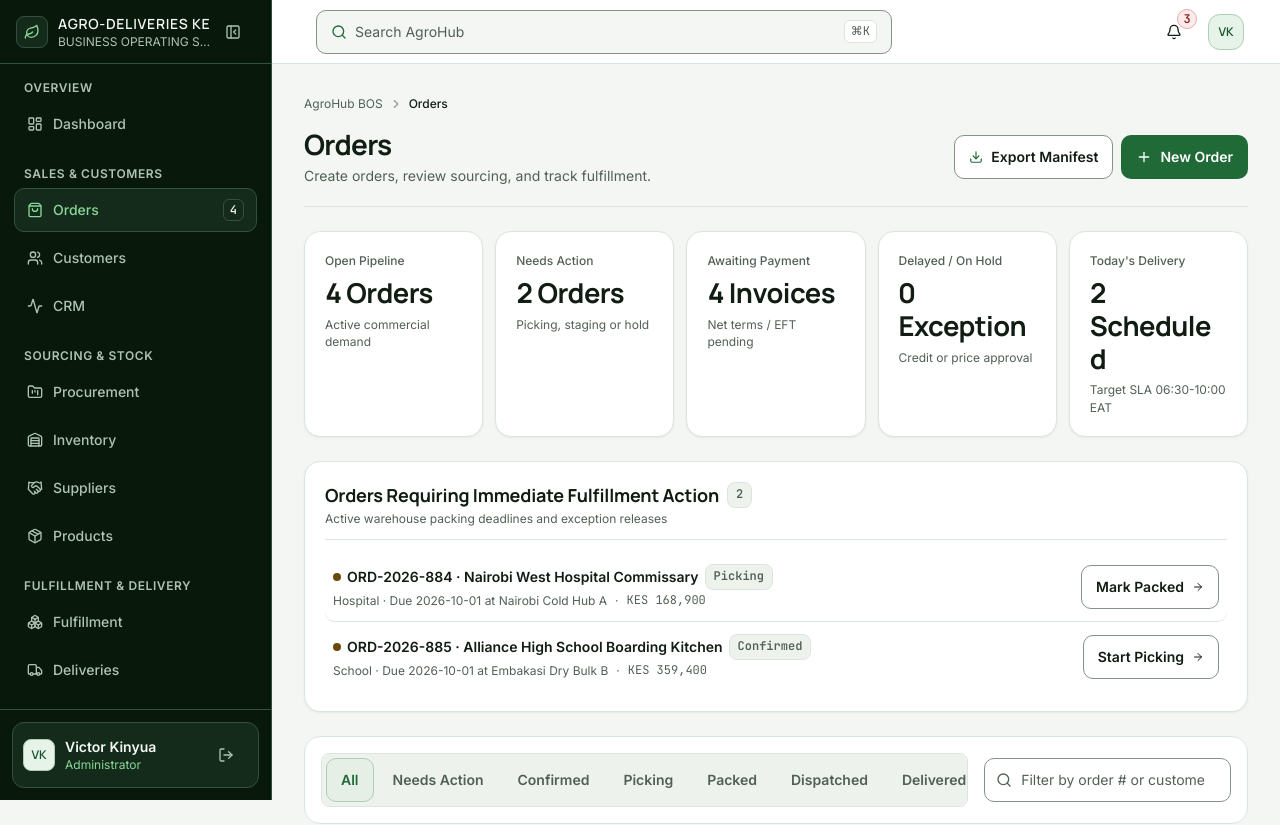
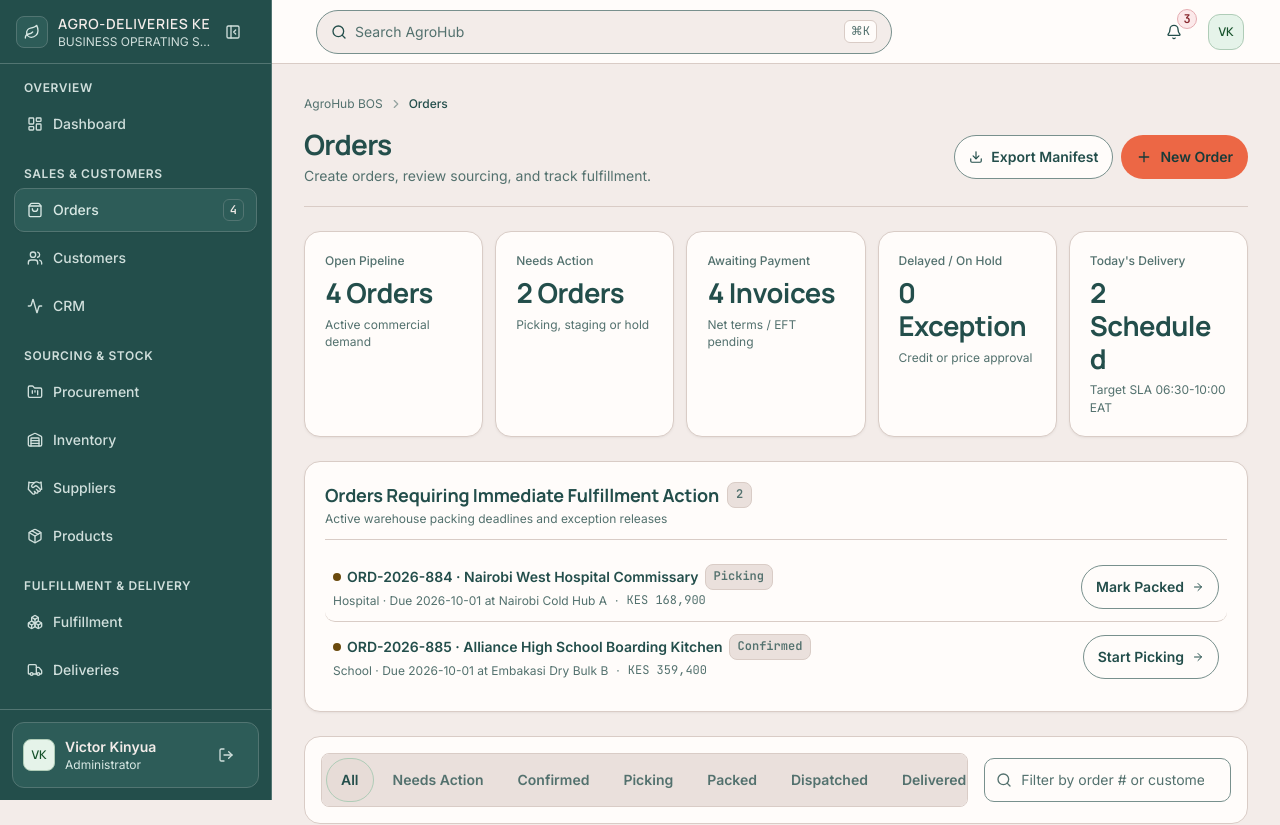
Before and after one commit to BeingKinyua/AgroHub, a Next.js app: page /orders in a window 1280 px wide. Shown: the top 825 px of the page. Built offline with nearby package versions, Linux system fonts and the light colour scheme.

Commit message:
Some UI/UX restyling

```diff
--- a/src/app/(protected)/dashboard/page.tsx
+++ b/src/app/(protected)/dashboard/page.tsx
@@ -7,6 +7,7 @@ import {
   Package, Plus, ShieldCheck, Sparkles, Truck,
 } from 'lucide-react';
 import type { LucideIcon } from 'lucide-react';
+import { Bar, BarChart, CartesianGrid, ResponsiveContainer, Tooltip, XAxis, YAxis } from 'recharts';
 import { Card, PageHeader } from '@/components/ui/primitives';
 import { useBos } from '@/lib/services/bos-context';
 import { canAccessDeliveryRun, hasDeliveryRunException, isOpenPODDiscrepancy, isPendingPOD } from '@/lib/services/delivery-workflow';
@@ -207,7 +208,7 @@ export default function DashboardPage() {
   return (
     <div className="space-y-6">
       <PageHeader
-        title={isDriver ? 'Delivery workspace' : 'Operations overview'}
+        title={`Welcome${currentUser?.fullName ? `, ${currentUser.fullName.split(' ')[0]}` : ''}`}
         description={new Intl.DateTimeFormat('en-KE', { dateStyle: 'full', timeZone: 'Africa/Nairobi' }).format(new Date())}
         actions={can('orders.create') && (
           <Link href="/orders?action=new" className="ui-button ui-button-primary">
@@ -216,6 +217,45 @@ export default function DashboardPage() {
           </Link>
         )}
       />
+
+      <section aria-label="Operational overview" className="grid grid-cols-1 gap-4 sm:grid-cols-2 xl:grid-cols-4">
+        {[
+          { label: 'Open orders', value: can('orders.view') ? activeOrders.length : 0, detail: 'Orders in progress' },
+          { label: 'Dispatches ready', value: can('deliveries.view') ? dispatchRuns.length : 0, detail: 'Planned or loaded' },
+          { label: 'Awaiting approval', value: can('approvals.view') ? pendingApprovals.length : 0, detail: 'Requests to review' },
+          { label: 'Stock alerts', value: can('inventory.view') ? expiringBatches.length : 0, detail: 'Batches near expiry' },
+        ].map((metric, index) => (
+          <Card key={metric.label} padding="p-4 sm:p-5" className={`min-h-32 ${index === 0 ? 'xl:col-span-2' : ''}`}>
+            <p className="ui-meta font-medium">{metric.label}</p>
+            <p className="ui-metric mt-2 text-3xl">{metric.value}</p>
+            <p className="ui-meta mt-1">{metric.detail}</p>
+          </Card>
+        ))}
+        <Card padding="p-4 sm:p-5" className="min-w-0 sm:col-span-2 xl:col-span-4">
+          <div className="mb-4 flex items-start justify-between gap-3">
+            <div>
+              <h2 className="ui-section-title">Workload snapshot</h2>
+              <p className="ui-meta mt-1">Current items across the queues you can access</p>
+            </div>
+          </div>
+          <div className="h-56 w-full" role="img" aria-label="Bar chart showing open orders, dispatches ready, approvals awaiting review, and stock alerts">
+            <ResponsiveContainer width="100%" height="100%">
+              <BarChart data={[
+                { name: 'Orders', count: can('orders.view') ? activeOrders.length : 0 },
+                { name: 'Dispatch', count: can('deliveries.view') ? dispatchRuns.length : 0 },
+                { name: 'Approvals', count: can('approvals.view') ? pendingApprovals.length : 0 },
+                { name: 'Stock alerts', count: can('inventory.view') ? expiringBatches.length : 0 },
+              ]} margin={{ top: 8, right: 8, bottom: 0, left: -18 }}>
+                <CartesianGrid stroke="var(--border-subtle)" strokeDasharray="3 3" vertical={false} />
+                <XAxis dataKey="name" tick={{ fill: 'var(--text-secondary)', fontSize: 12 }} axisLine={false} tickLine={false} />
+                <YAxis allowDecimals={false} tick={{ fill: 'var(--text-secondary)', fontSize: 12 }} axisLine={false} tickLine={false} />
+                <Tooltip cursor={{ fill: 'var(--bg-subtle)' }} contentStyle={{ background: 'var(--bg-card)', borderColor: 'var(--border-subtle)', borderRadius: 14, color: 'var(--text-primary)' }} />
+                <Bar dataKey="count" name="Items" fill="var(--brand-accent)" radius={[8, 8, 0, 0]} maxBarSize={56} />
+              </BarChart>
+            </ResponsiveContainer>
+          </div>
+        </Card>
+      </section>
 
       <section aria-labelledby="dashboard-attention" className="space-y-3">
         <div className="flex flex-wrap items-baseline justify-between gap-2">
--- a/src/app/globals.css
+++ b/src/app/globals.css
@@ -10,33 +10,33 @@
   color-scheme: light;
 
   /* Agro-Deliveries Brand Color System */
-  --agro-deep-forest: #08190C;
-  --agro-forest-green: #1F6A37;
-  --agro-emerald: #4EB462;
-  --agro-deep-green: #12512C;
-  --agro-soft-mint: #E5EFE6;
-  --agro-off-white: #F4F6F3;
-  --agro-white: #FFFFFF;
-  --agro-ink: #111D12;
-  --agro-muted-green: #3D694A;
+  --agro-deep-forest: #173B39;
+  --agro-forest-green: #234E4B;
+  --agro-emerald: #EC6745;
+  --agro-deep-green: #193D3A;
+  --agro-soft-mint: #E7DCD7;
+  --agro-off-white: #F3ECE9;
+  --agro-white: #FFFCFA;
+  --agro-ink: #234E4B;
+  --agro-muted-green: #537471;
 
   /* Light Mode Operational Surfaces */
-  --bg-canvas: #F4F6F3;
-  --bg-elevated: #FFFFFF;
-  --bg-card: #FFFFFF;
-  --bg-subtle: #EDF2ED;
-  --text-primary: #111D12;
-  --text-secondary: #516055;
-  --border-subtle: #DCE5DD;
-  --control-border: #849388;
-  --brand-accent: var(--agro-forest-green);
+  --bg-canvas: #F3ECE9;
+  --bg-elevated: #FFFCFA;
+  --bg-card: #FFFCFA;
+  --bg-subtle: #EAE0DC;
+  --text-primary: #234E4B;
+  --text-secondary: #53716E;
+  --border-subtle: #D9CCC6;
+  --control-border: #78908D;
+  --brand-accent: #234E4B;
   --brand-emerald: var(--agro-emerald);
   --focus-ring: var(--brand-accent);
 
   /* Actions and selection */
-  --action-primary-bg: var(--agro-forest-green);
-  --action-primary-hover: var(--agro-deep-green);
-  --action-primary-fg: var(--agro-white);
+  --action-primary-bg: #EC6745;
+  --action-primary-hover: #D95636;
+  --action-primary-fg: #173B39;
   --action-selected-bg: var(--agro-soft-mint);
   --action-danger-bg: #A63137;
   --action-danger-hover: #8C262C;
@@ -61,12 +61,12 @@
   --status-neutral-border: var(--border-subtle);
 
   /* Navigation has a fixed forest surface across app themes. */
-  --nav-bg: var(--agro-deep-forest);
-  --nav-surface: #142B1B;
+  --nav-bg: #234E4B;
+  --nav-surface: #2D5C58;
   --nav-text: var(--agro-off-white);
-  --nav-text-muted: #AEC3B2;
-  --nav-active: #8AD798;
-  --nav-border: #35513E;
+  --nav-text-muted: #D0DFDC;
+  --nav-active: #D8E8E4;
+  --nav-border: #527572;
 
   /* Typography */
   --type-meta: 0.75rem;
@@ -115,23 +115,23 @@
   color-scheme: dark;
 
   /* Deliberate Dark Mode Operational Surfaces */
-  --bg-canvas: #08190C;
-  --bg-elevated: #0C1B11;
-  --bg-card: #14251A;
-  --bg-subtle: #1C3022;
-  --text-primary: #F4F6F3;
-  --text-secondary: #AED0B6;
-  --border-subtle: #344B39;
-  --control-border: #6B8D73;
-  --brand-accent: #88D895;
-  --action-primary-bg: #7ACA8B;
-  --action-primary-hover: #99DDA6;
-  --action-primary-fg: var(--agro-deep-forest);
-  --action-selected-bg: #24452D;
+  --bg-canvas: #142C2A;
+  --bg-elevated: #1A3734;
+  --bg-card: #1E403D;
+  --bg-subtle: #294D49;
+  --text-primary: #F3ECE9;
+  --text-secondary: #C1D2CF;
+  --border-subtle: #3D625E;
+  --control-border: #789692;
+  --brand-accent: #B5D2CE;
+  --action-primary-bg: #EC6745;
+  --action-primary-hover: #F08061;
+  --action-primary-fg: #173B39;
+  --action-selected-bg: #345A55;
   --action-danger-bg: #F0A5AB;
   --action-danger-hover: #FFC3C7;
   --action-danger-fg: #381316;
-  --dialog-scrim: rgba(3, 12, 6, 0.78);
+  --dialog-scrim: rgba(7, 22, 21, 0.8);
 
   --status-success-fg: #A2E4AE;
   --status-success-bg: #193B26;
@@ -145,6 +145,13 @@
   --status-info-fg: #AFD7F2;
   --status-info-bg: #1C3547;
   --status-info-border: #486C83;
+
+  --nav-bg: #102523;
+  --nav-surface: #1B3835;
+  --nav-text: #F3ECE9;
+  --nav-text-muted: #C1D2CF;
+  --nav-active: #B5D2CE;
+  --nav-border: #365A56;
 
   --shadow-sm: 0 1px 3px 0 rgba(0, 0, 0, 0.35);
   --shadow-md: 0 8px 22px -4px rgba(0, 0, 0, 0.48);
@@ -202,6 +209,9 @@ html {
     font-size: var(--type-page);
     line-height: 1.2;
     letter-spacing: -0.025em;
+    background: linear-gradient(100deg, var(--text-primary) 0%, var(--text-primary) 78%, var(--brand-emerald) 100%);
+    background-clip: text;
+    -webkit-text-fill-color: transparent;
   }
 
   .ui-section-title {
@@ -252,7 +262,7 @@ html {
     gap: 0.5rem;
     padding: 0.5rem 0.875rem;
     border: 1px solid transparent;
-    border-radius: var(--radius-control);
+    border-radius: var(--radius-pill);
     font-size: var(--type-body);
     font-weight: 600;
     line-height: 1.25;
--- a/src/lib/services/bos-context.tsx
+++ b/src/lib/services/bos-context.tsx
@@ -596,7 +596,7 @@ export function BosProvider({ children }: { children: React.ReactNode }) {
   const [isInitialized, setIsInitialized] = useState(true);
   const [demoModeEnabled, setDemoModeState] = useState(false);
 
-  const [theme, setThemeState] = useState<ThemeMode>('system');
+  const [theme, setThemeState] = useState<ThemeMode>('light');
   const [resolvedDark, setResolvedDark] = useState(false);
   const [toasts, setToasts] = useState<ToastItem[]>([]);
 
```
Also changed, not shown: 1 other file (tests, documents, lock files or other folders).
